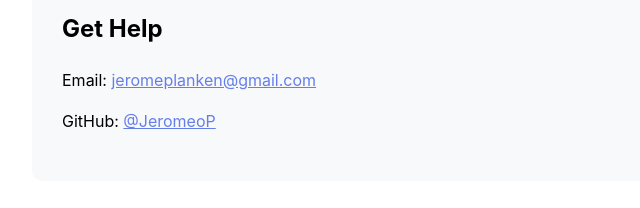
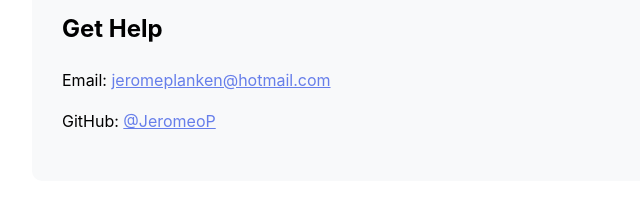
Before and after one commit to JeromeoP/clipshelf-support, a plain HTML site: page index.html in a window 1280 px wide. Shown: the part 213-421 px from the top of the page, 208-848 px from the left. Drawn offline with Linux system fonts and the light colour scheme.

Commit message:
Update index.html

```diff
--- a/index.html
+++ b/index.html
@@ -27,7 +27,7 @@
 
     <div class="contact-box">
         <h2>Get Help</h2>
-        <p>Email: <a href="mailto:jeromeplanken@gmail.com">jeromeplanken@gmail.com</a></p>
+        <p>Email: <a href="mailto:jeromeplanken@hotmail.com">jeromeplanken@hotmail.com</a></p>
         <p>GitHub: <a href="https://github.com/JeromeoP">@JeromeoP</a></p>
     </div>
 
```
